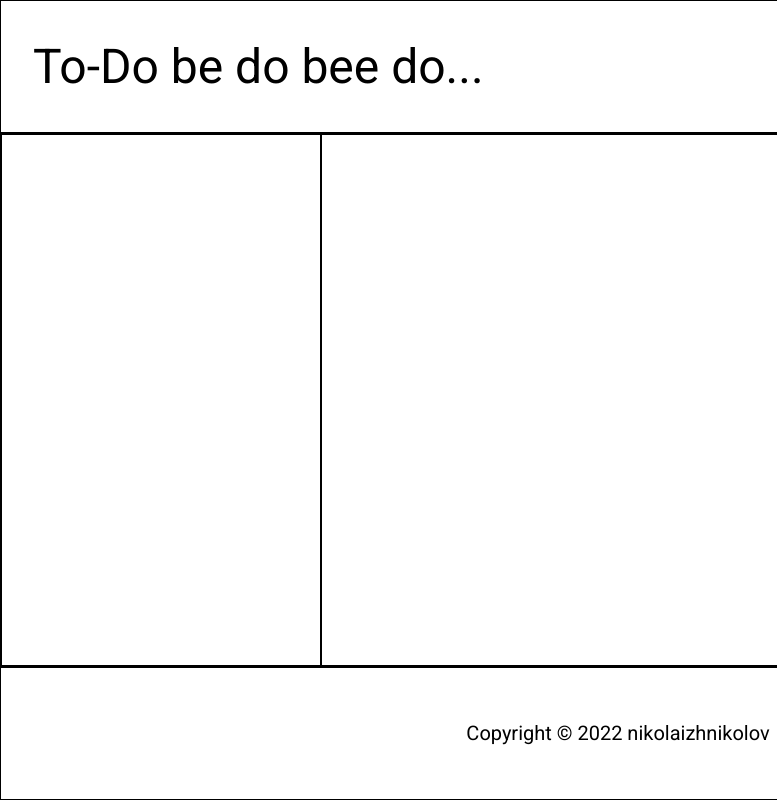
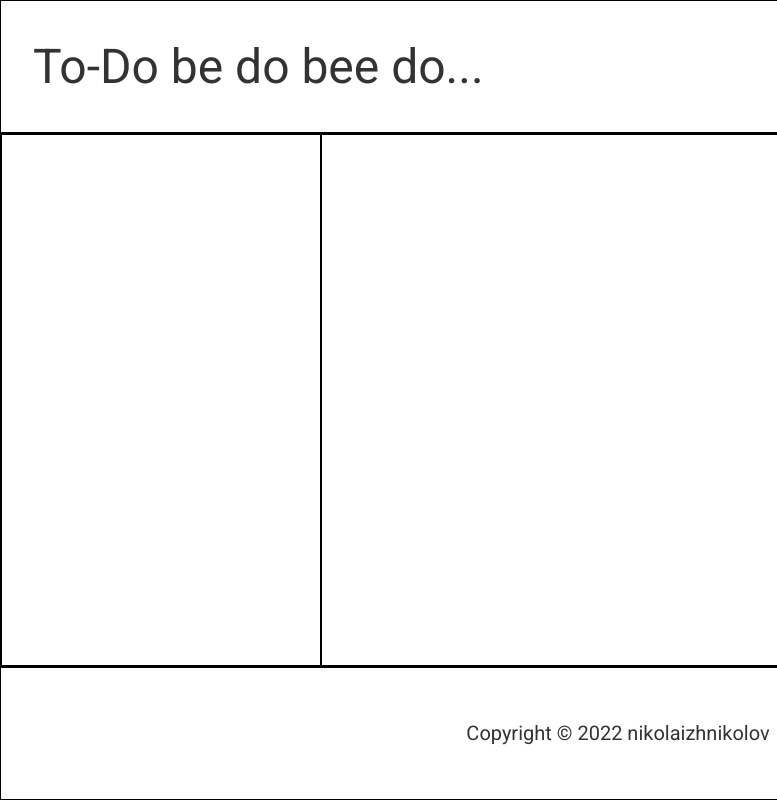
Before and after one commit to nikolaizhnikolov/todo-list, a website built with webpack: page dist/index.html in a window 1280 px wide. Shown: the full height of the page, 0-777 px from the left. Built offline with nearby package versions, Linux system fonts and the light colour scheme.

Commit message:
Update font

```diff
--- a/src/style.css
+++ b/src/style.css
@@ -8,13 +8,17 @@ footer {
     border: solid thin black;
 }
 
+:root {
+    font-family: 'Roboto', sans-serif;
+    color: #333;
+}
+
 body {
     display: grid;
     grid-template-rows: 1fr 4fr 1fr;
     height: 100vh;
     min-width: 400px;
     min-height: 500px;
-    font-family: 'Roboto', sans-serif;
 }
 
 .content {
```
